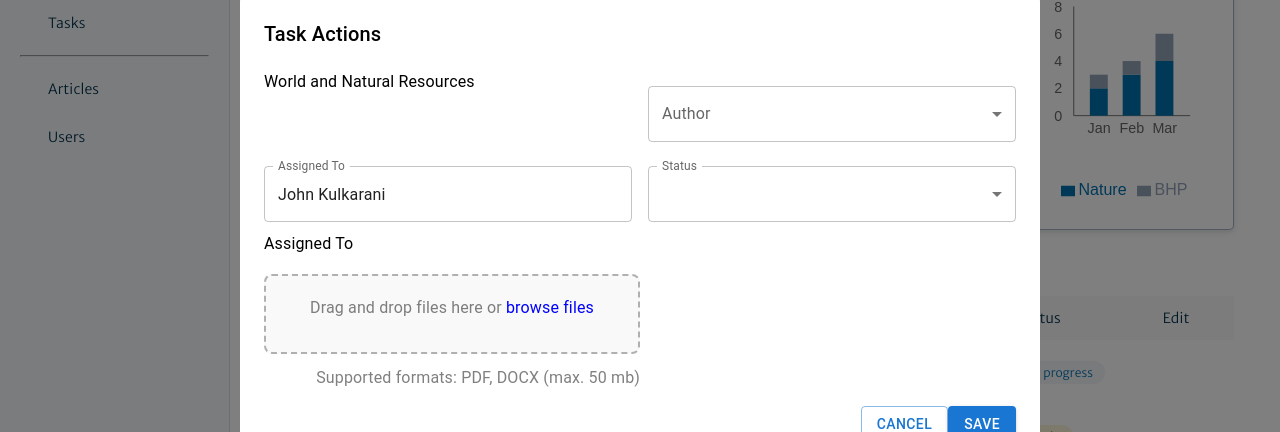
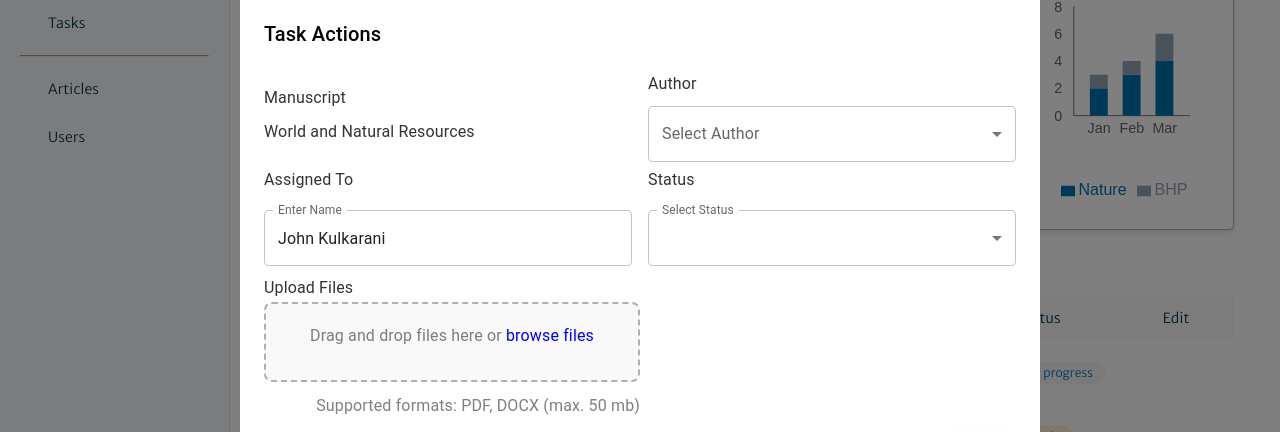
Before and after one commit to harshaltribhuwan/dashboard-ui, a React (Vite) app: page / in a window 1280 px wide. Both pictures are taken after a click on the button 1182 px from the left and 542 px from the top of the page. Shown: the part 170-602 px from the top of the page. Built offline with nearby package versions, Linux system fonts and the light colour scheme; some icons are missing.

Commit message:
done additional changes in the modal for label and alignment

```diff
--- a/src/Modal/TaskModal.jsx
+++ b/src/Modal/TaskModal.jsx
@@ -1,4 +1,4 @@
-import React from "react";
+import React, { useEffect } from "react";
 import {
   Modal,
   Box,
@@ -12,7 +12,6 @@ import {
   Grid,
 } from "@mui/material";
 import CloseIcon from "@mui/icons-material/Close";
-import DeleteIcon from "@mui/icons-material/Delete";
 import "../styles/Modal.scss";
 
 const TaskModal = ({ open, handleClose, task, onSave }) => {
@@ -20,7 +19,7 @@ const TaskModal = ({ open, handleClose, task, onSave }) => {
   const [author, setAuthor] = React.useState([]);
   const [files, setFiles] = React.useState([]);
 
-  React.useEffect(() => {
+  useEffect(() => {
     setEditedTask(task);
   }, [task]);
 
@@ -66,19 +65,28 @@ const TaskModal = ({ open, handleClose, task, onSave }) => {
         </Box>
 
         {/* First Row: Manuscript & Author */}
-        <Grid container spacing={2} className="modal-row">
+        <Grid container spacing={2} alignItems="center" className="modal-row">
+          {/* Manuscript Section */}
           <Grid item xs={12} md={6}>
+            <Typography variant="subtitle1" className="section-title">
+              Manuscript
+            </Typography>
             <Typography className="manuscript-text">
               {editedTask?.manuscript || "N/A"}
             </Typography>
           </Grid>
+
+          {/* Author Section */}
           <Grid item xs={12} md={6}>
+            <Typography variant="subtitle1" className="section-title">
+              Author
+            </Typography>
             <TextField
               select
-              label="Author"
+              label="Select Author"
               name="author"
               fullWidth
-              margin="normal"
+              margin="dense"
               value={author}
               onChange={handleAuthorChange}
               SelectProps={{
@@ -108,8 +116,11 @@ const TaskModal = ({ open, handleClose, task, onSave }) => {
         {/* Second Row: Assigned To & Status */}
         <Grid container spacing={2} className="modal-row">
           <Grid item xs={12} md={6}>
+            <Typography variant="subtitle1" className="section-title">
+              Assigned To
+            </Typography>
             <TextField
-              label="Assigned To"
+              label="Enter Name"
               name="assignedTo"
               fullWidth
               margin="normal"
@@ -118,9 +129,12 @@ const TaskModal = ({ open, handleClose, task, onSave }) => {
             />
           </Grid>
           <Grid item xs={12} md={6}>
+            <Typography variant="subtitle1" className="section-title">
+              Status
+            </Typography>
             <TextField
               select
-              label="Status"
+              label="Select Status"
               name="status"
               fullWidth
               margin="normal"
@@ -136,7 +150,7 @@ const TaskModal = ({ open, handleClose, task, onSave }) => {
 
         {/* Assigned To Section (File Upload) */}
         <Typography variant="subtitle1" className="section-title">
-          Assigned To
+          Upload Files
         </Typography>
         <Box className="file-upload-container">
           {/* File Drop Area */}
--- a/src/styles/Modal.scss
+++ b/src/styles/Modal.scss
@@ -25,6 +25,14 @@
     color: #00324E;
 }
 
+/* Labels for all input fields, including Manuscript */
+.section-title {
+    font-size: 14px;
+    font-weight: 600;
+    color: #333;
+    margin-bottom: 4px;
+}
+
 /* Rows */
 .modal-row {
     display: flex;
@@ -37,53 +45,23 @@
     min-width: 300px;
 }
 
-.file-drop-area {
-    border: 2px dashed #b0b0b0;
-    border-radius: 8px;
-    padding: 20px;
-    text-align: center;
-    margin-top: 16px;
-    min-height: 80px;
-    background-color: #f9f9f9;
-    color: #7d7d7d;
-    width: 50%;
-    /* Takes half the modal */
-
-    &:hover {
-        border-color: #00324E;
-        transition: border-color 0.3s;
-    }
+/* Manuscript Label & Text */
+.manuscript-section {
+    display: flex;
+    flex-direction: column;
 }
 
-/* File format info - Outside & Right-aligned */
-.file-format-info {
-    font-size: 14px;
-    color: #7d7d7d;
-    text-align: right;
-    margin-top: 8px;
+.manuscript-text {
+    font-size: 16px;
+    color: #333; // Ensures proper text color
+    background: none; // Removes any gray background
+    padding: 6px 0; // Adds slight spacing for alignment
+    display: flex;
+    align-items: center; // Aligns text properly
+    height: 40px; // Matches TextField input height
 }
 
-.reset-files-btn {
-    color: #ff0000;
-}
-
-.uploaded-file {
-    display: flex;
-    justify-content: space-between;
-    align-items: center;
-    padding: 8px;
-    border: 1px solid #ccc;
-    border-radius: 4px;
-    background: #fff;
-    margin-bottom: 4px;
-}
-
-.modal-actions {
-    display: flex;
-    justify-content: flex-end;
-    margin-top: 16px;
-}
-
+/* File Upload Section */
 .file-upload-wrapper {
     display: flex;
     gap: 16px;
@@ -91,12 +69,13 @@
 }
 
 .file-upload-container {
-    width: 50%; // Keeps it 50% of modal width
+    width: 50%; // Takes half the modal width
     display: flex;
     flex-direction: column; // Stack elements vertically
     gap: 12px;
 }
 
+/* File Drop Area */
 .file-drop-area {
     border: 2px dashed #b0b0b0;
     border-radius: 8px;
@@ -106,8 +85,14 @@
     color: #7d7d7d;
     min-height: 80px;
     width: 100%;
+
+    &:hover {
+        border-color: #00324E;
+        transition: border-color 0.3s;
+    }
 }
 
+/* File format info - Right-aligned and within container width */
 .file-format-info {
     font-size: 12px;
     color: gray;
@@ -116,10 +101,12 @@
     width: 100%;
 }
 
+/* File Preview Section */
 .file-preview-container {
     display: flex;
     flex-direction: column;
     gap: 8px;
+    width: 100%; // Ensures it takes full modal width
 }
 
 .file-preview-header {
@@ -128,6 +115,7 @@
     width: 100%;
 }
 
+/* Uploaded file styling */
 .uploaded-file {
     padding: 8px;
     display: flex;
@@ -136,4 +124,17 @@
     width: 100%;
     border: 1px solid #ccc;
     border-radius: 4px;
+    background: #fff;
+    margin-bottom: 4px;
 }
+
+.reset-files-btn {
+    color: #ff0000;
+}
+
+/* Modal Actions */
+.modal-actions {
+    display: flex;
+    justify-content: flex-end;
+    margin-top: 16px;
+}
```
